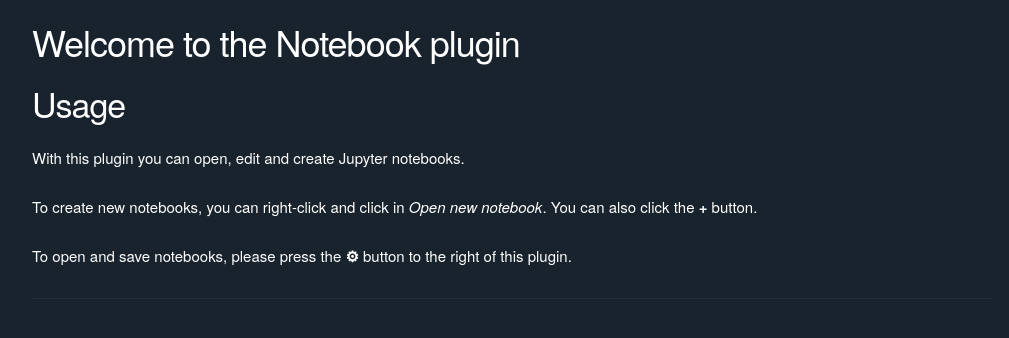
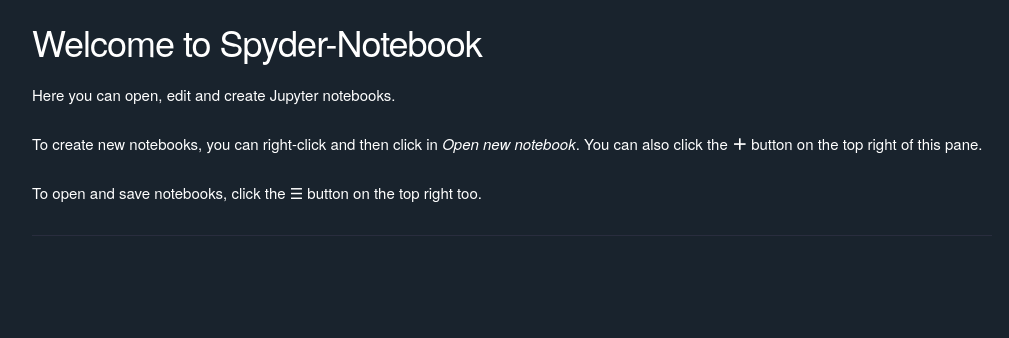
Before and after one commit to spyder-ide/spyder-notebook, a plain HTML site: page spyder_notebook/utils/templates/welcome-dark.html in a window 1280 px wide. Shown: the whole page, without its empty margins (128-1137 px from the left). Drawn offline with Linux system fonts and the light colour scheme; a web font is replaced by a local one.

Commit message:
Improve message shown in welcome tab

```diff
--- a/spyder_notebook/utils/templates/welcome-dark.html
+++ b/spyder_notebook/utils/templates/welcome-dark.html
@@ -626,11 +626,10 @@
         <div class = "row">
             <div class = "col-md-12 twelve columns">
 <h1 id="section"></h1>
-<h1 id="welcome-to-the-notebook-plugin">Welcome to the Notebook plugin</h1>
-<h2 id="usage">Usage</h2>
-<p>With this plugin you can open, edit and create Jupyter notebooks.</p>
-<p>To create new notebooks, you can right-click and click in <em>Open new notebook</em>. You can also click the <span title="Open new notebook"><b>+</b></span> button.</p>
-<p>To open and save notebooks, please press the <span title="Options"><b>&#9881;</b></span> button to the right of this plugin.</p>
+<h1 id="welcome-to-the-notebook-plugin">Welcome to Spyder-Notebook</h1>
+<p>Here you can open, edit and create Jupyter notebooks.</p>
+<p>To create new notebooks, you can right-click and then click in <em>Open new notebook</em>. You can also click the <span title="Open new notebook"><b>&#xFF0B;</b></span> button on the top right of this pane.</p>
+<p>To open and save notebooks, click the <span title="Options">&#9776;</span> button on the top right too.</p>
 
     <HR/>
             </div>
```
Also changed, not shown: spyder_notebook/utils/templates/welcome.html (+4 -5 lines).
